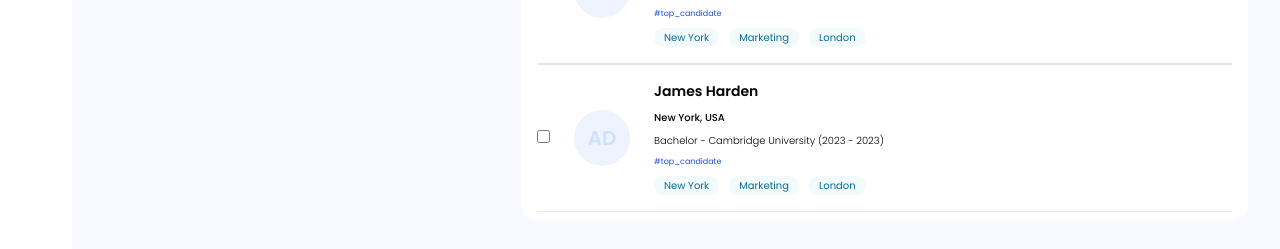
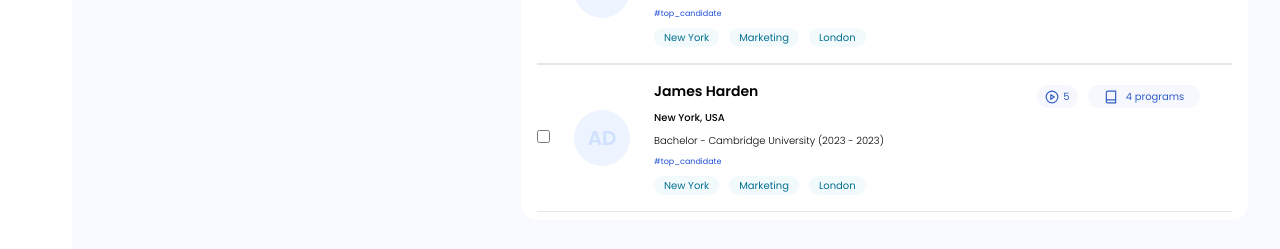
Before and after one commit to masterchief-Dave/capital-placement-fe-2, a React (Vite) app: page / in a window 1280 px wide. Shown: the part 849-1098 px from the top of the page. Built offline with nearby package versions, Linux system fonts and the light colour scheme.

Commit message:
add data to the candidate component

```diff
--- a/src/components/Candidate/index.tsx
+++ b/src/components/Candidate/index.tsx
@@ -1,3 +1,4 @@
+import { PlayCircle, Book } from "lucide-react"
 
 interface ICandidate {
   id: number
@@ -6,11 +7,13 @@ interface ICandidate {
   degree: string
   tags: string[]
   pill: string[]
+  completed?: number
+  programs?: number
 }
 
-export const Candidate = ({ fullName, country, degree, tags, pill }: ICandidate) => {
+export const Candidate = ({ fullName, country, degree, tags, pill, completed, programs }: ICandidate) => {
   return (
-    <div className="flex items-center border-y gap-x-[0.8rem] bg-white font-poppins">
+    <div className="flex items-center border-y gap-x-[0.8rem] bg-white font-poppins relative">
       <div>
         <input type="checkbox" />
       </div>
@@ -37,6 +40,24 @@ export const Candidate = ({ fullName, country, degree, tags, pill }: ICandidate)
           </div>
         </div>
       </div>
+
+
+      <div className="absolute top-[2rem] right-[3.2rem] flex items-center gap-x-[1rem]">
+        {programs === undefined ? null : (
+          <div className="w-[4.1rem] h-[2.3rem] rounded-[1.6rem] flex items-center justify-center gap-x-[0.4rem] bg-[#F7F8FD] text-[#305DC6]">
+            <PlayCircle className="w-[1.4rem] h-[1.4rem]" />
+            <span>
+              {programs}
+            </span>
+          </div>
+        )}
+        {completed === undefined ? null : (
+          <div className="rounded-[1.6rem] h-[2.3rem] gap-x-[0.8rem] flex items-center justify-center bg-[#F7F8FD] w-[11.2rem] text-[#305DC6]">
+            <Book className="w-[1.4rem] h-[1.4rem]" />
+            <span>{completed} programs</span>
+          </div>
+        )}
+      </div>
     </div>
   )
 }
--- a/src/components/CandidateList/index.tsx
+++ b/src/components/CandidateList/index.tsx
@@ -31,6 +31,8 @@ export const CandidateList = () => {
             degree={candidate.degree}
             pill={candidate.pill}
             tags={candidate.tags}
+            completed={candidate.completed}
+            programs={candidate.programs}
           />
         )
       })}
--- a/src/globals/candidates.ts
+++ b/src/globals/candidates.ts
@@ -5,6 +5,8 @@ interface ICandidate {
   degree: string
   tags: string[]
   pill: string[]
+  completed?: number
+  programs?: number
 }
 
 export const candidates: ICandidate[] = [
@@ -54,17 +56,8 @@ export const candidates: ICandidate[] = [
     country: 'New York, USA',
     degree: 'Bachelor - Cambridge University (2023 - 2023)',
     tags: ['top_candidate'],
-    pill: ['New York', 'Marketing', 'London']
+    pill: ['New York', 'Marketing', 'London'],
+    completed: 4,
+    programs: 5
   },
 ]
-
-/**
- *
- *  {
-    fullName: '',
-    country: '',
-    degree: '',
-    tags: [],
-    pill: []
-  }
- */
```
Also changed, not shown: global.d.ts (deleted, +0 -8 lines), types/global.d.ts (added, +12 -0 lines).
